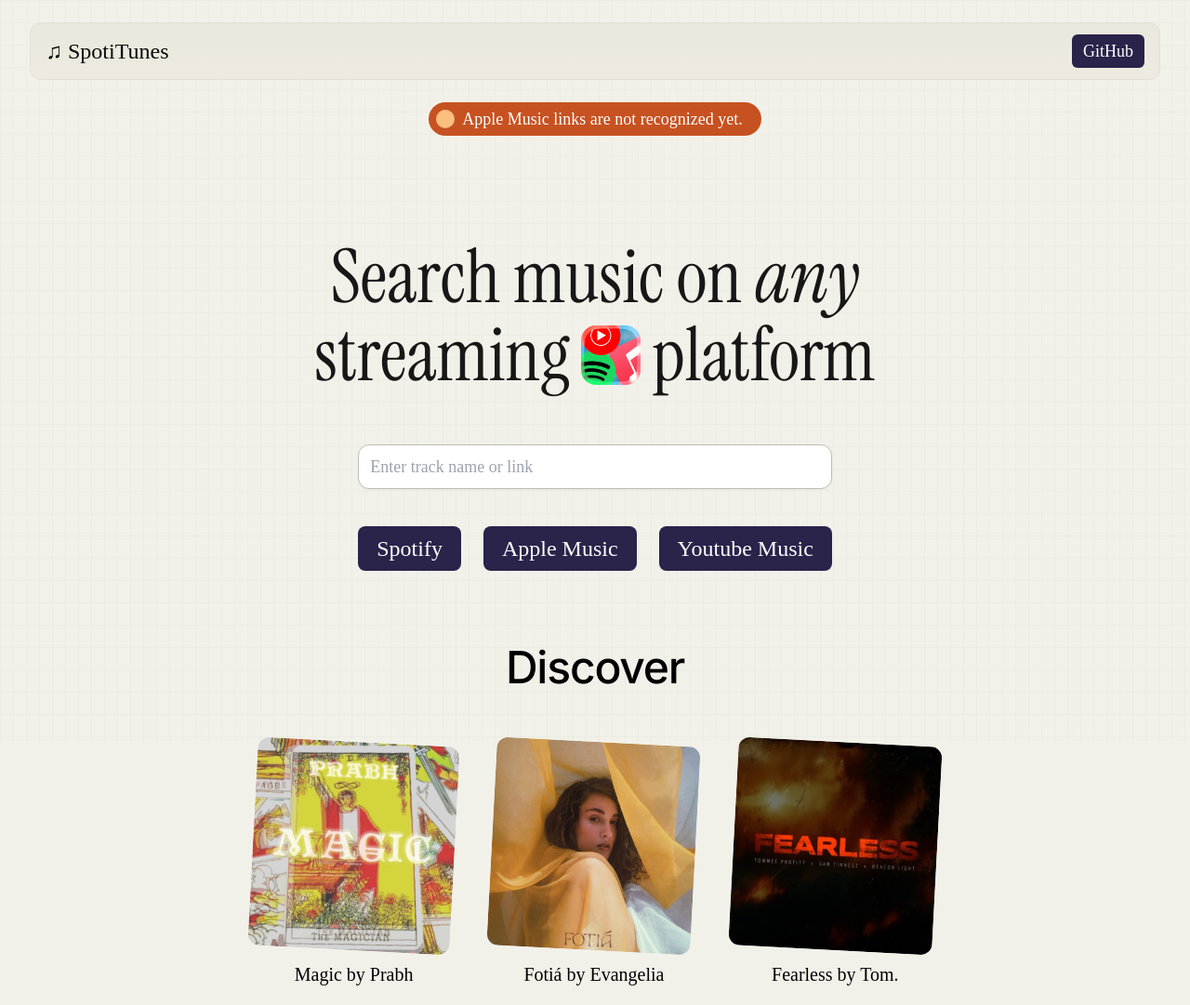
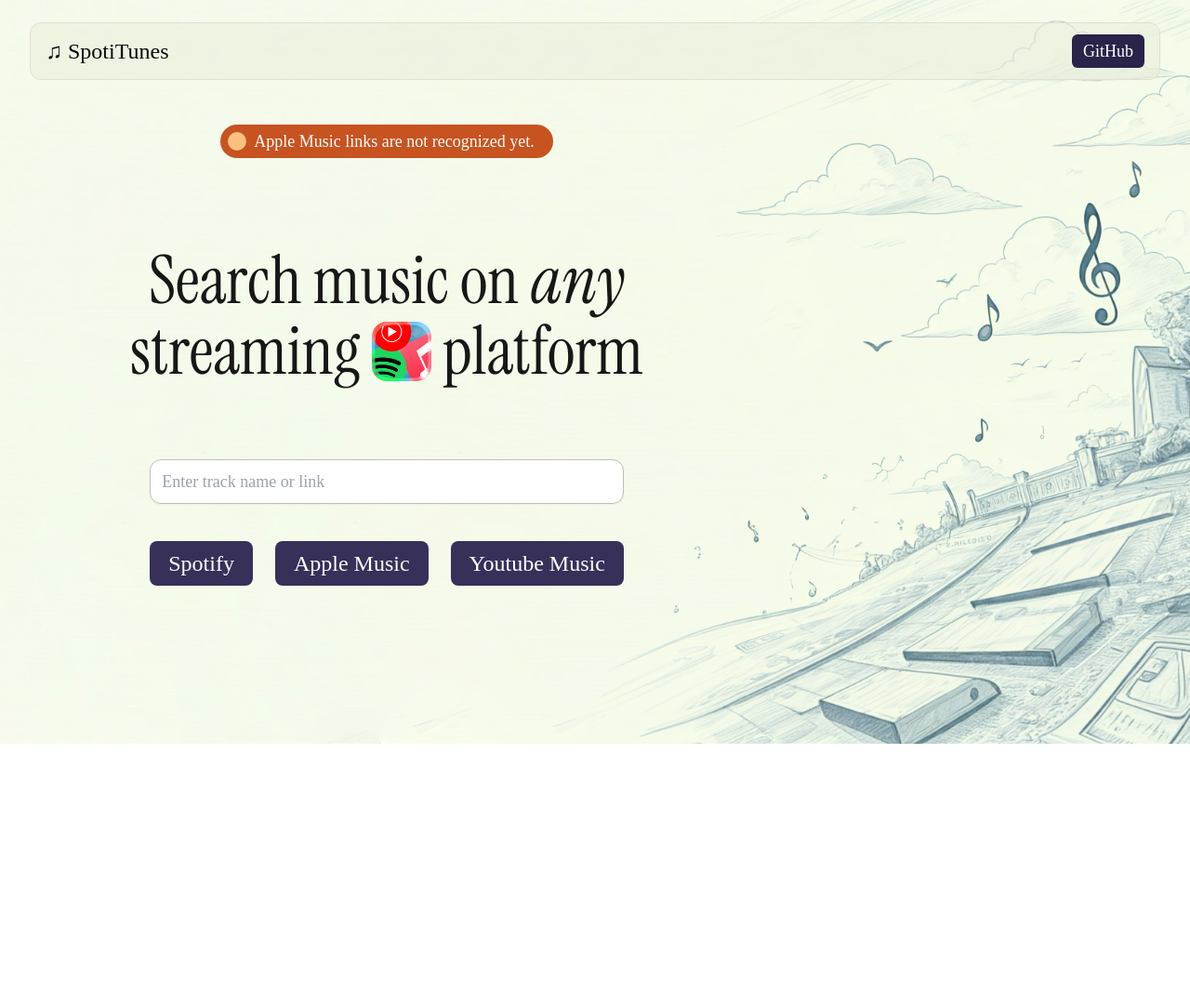
Before and after one commit to electr1fy0/spotitunes, a plain HTML site: page index.html in a window 1280 px wide. Shown: the whole page at 93% size. After the commit the page ends 800 px from the top, so only its background shows below. Drawn offline with Linux system fonts and the light colour scheme; a web font is replaced by a local one.

Commit message:
minor redesign

```diff
--- a/index.html
+++ b/index.html
@@ -16,11 +16,15 @@
         rel="stylesheet">
 </head>
 
-<body class=" font-satoshi relative  h-full w-full bg-[#F2F1E9]  ">
+<body class="font-satoshi relative justify-between  h-full w-full bg-cover bg-top md:bg-right sm:bg-[center_right_30%] bg-[center_right_35%] md:bg-[center_right_40%] bg-no-repeat bg-fixed" style="background-image: url('images/scenery.jpg');" ">
+
+    <!--pattern
 <div class="fixed inset-0 -z-10 h-full w-full  bg-[linear-gradient(to_right,#8080800a_1px,transparent_1px),linear-gradient(to_bottom,#8080800a_1px,transparent_1px)] bg-[size:14px_24px]"></div>
+   -->
+
 <!--header-->
     <header
-        class="flex z-0 justify-between items-center sm:mx-8 mx-2 my-6 bg-gradient-to-t from-[#EEEADF] to-[#EAE8DD] bg-opacity-90 border border-[#e2ded3] px-4 py-3 rounded-xl">
+        class="flex z-0 justify-between items-center sm:mx-8 mx-2 my-6 bg-[#EAEEDD]  bg-opacity-60 border border-[#e2ded3] px-4 py-3 rounded-xl">
 
         <div>
             <h1 class="font-satoshi sm:text-2xl text-xl flex justify-center text-neutral-950 font-medium ">♫ SpotiTunes
@@ -36,16 +40,15 @@
     </header>
 
 <!--status -->
-<div class="justify-center items-center flex ">
-    <div class="text-lg bg-orange-700 opacity-90  text-white items-center justify-between rounded-full flex gap-2  py-1 pl-2 pr-5">
+<div class="justify-center items-center flex lg:w-[55%] md:w-2/3 md:mt-12 md:ml-16 mx-2">
+    <div class="sm:text-lg text-md bg-orange-700 opacity-90  text-white items-center justify-between rounded-full flex gap-2  sm:py-1 py-2 pl-2 pr-5">
         <div class="bg-orange-300 bg- size-5 rounded-full"> </div>
         Apple Music links are not recognized yet.</div>
 </div>
 
 <!--hero-->
-
 <div
-        class="my-20 animate-slide-in  sm:mt-20  sm:space-y-8 space-y-4 font-instrument sm:text-[5rem] text-5xl flex justify-center  mb-14 font-light text-neutral-900 text-center">
+    class="md:mb-20 sm:mt-16 mt-24 mb-16 animate-slide-in  lg:w-[55%] md:w-2/3 md:ml-16 sm:space-y-8 space-y-4 font-instrument sm:text-[4.5rem] text-5xl flex justify-center  mb-14 font-light text-neutral-900 text-center">
     <style>
         @keyframes slideIn {
             from {
@@ -75,7 +78,7 @@
 
 
 <!--form-->
-    <div class="flex justify-center animate-slide-in-2 ">
+<div class="flex justify-center animate-slide-in-2 lg:w-[55%] md:w-2/3 md:ml-16">
     <style>
         @keyframes slideIn {
             from {
@@ -97,19 +100,19 @@
 <!-- text box -->
         <form class="text-lg">
             <input
-                class="rounded-xl px-3 py-2 flex border-[0.5px] shadow-sm  h-12 w-full border-[#c0bdb4] justify-center sm:mb-10 mb-8"
+                class="rounded-xl px-3 py-2 flex border-[0.5px] shadow-sm  h-12 w-full border-[#C0BEB4] justify-center sm:mb-10 mb-8"
                 type="text" id="searchTerm" placeholder="Enter track name or link" required />
 
             <!--buttons -->
             <div class="sm:space-x-6 space-x-2 flex justify-between">
                 <button
-                    class="bg-[#2A234A] hover:scale-105 hover:bg-green-600 duration-200 rounded-2 py-2 sm:px-5 px-3 rounded-lg sm:text-2xl text-lg text-white"
+                    class="bg-[#373059] hover:scale-105 hover:bg-green-600 duration-200 rounded-2 py-2 sm:px-5 px-3 rounded-lg sm:text-2xl text-lg text-white"
                     type="button" onclick="searchFromMusicPlatform('spotify')">Spotify</button>
                 <button
-                    class="bg-[#2A234A] hover:scale-105 duration-200 hover:bg-pink-500 rounded-2 py-2 sm:px-5 px-3 rounded-lg sm:text-2xl text-lg text-white"
+                    class="bg-[#373059] hover:scale-105 duration-200 hover:bg-pink-500 rounded-2 py-2 sm:px-5 px-3 rounded-lg sm:text-2xl text-lg text-white"
                     type="button" onclick="searchFromMusicPlatform('apple music')">Apple Music</button>
                 <button
-                    id="ytm" class="bg-[#2A234A] hover:scale-105 duration-200 hover:bg-red-500 rounded-2 py-2 sm:px-5 px-3 rounded-lg sm:text-2xl text-lg text-white"
+                    id="ytm" class="bg-[#373059] hover:scale-105 duration-200 hover:bg-red-500 rounded-2 py-2 sm:px-5 px-3 rounded-lg sm:text-2xl text-lg text-white"
                     type="button" onclick="searchFromMusicPlatform('ytm')">Youtube Music</button>
             </div>
         </form>
@@ -119,7 +122,9 @@
     <div class="h-40 overflow-clip mt-20 fixed bottom-0 left-0 right-0 opacity-90 ">
 
     </div>
-    <!-- currently listening-->
+
+
+    <!-- currently listening
     <div class=" my-20  text-lg">
         <div class=" sm:text-5xl text-[2.5rem] font-inter mb-8 lg:w-1/2 md:w-4/5 sm:w-4/5 w-4/5 mx-auto tracking-tight font-medium text-center">Discover</div>
 
@@ -139,6 +144,9 @@
             </div>
         </div>
 
+    </div>
+    -->
+
 
         <script src="index.js"></script>
 </body>
```
Also changed, not shown: images/scenery.jpg (added), output.css, 1 other file. Lines whose indentation alone changed are shown as unchanged.
